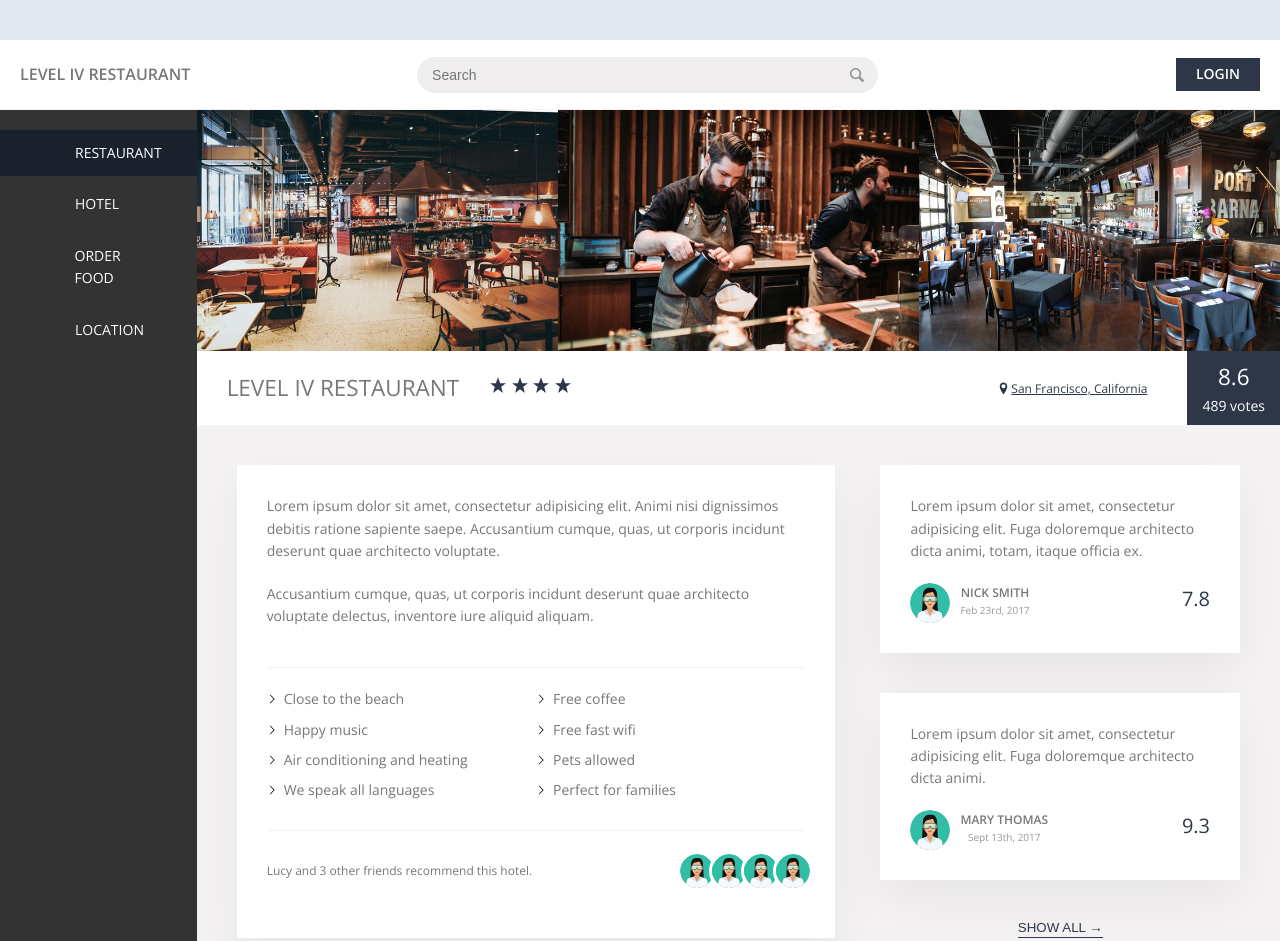
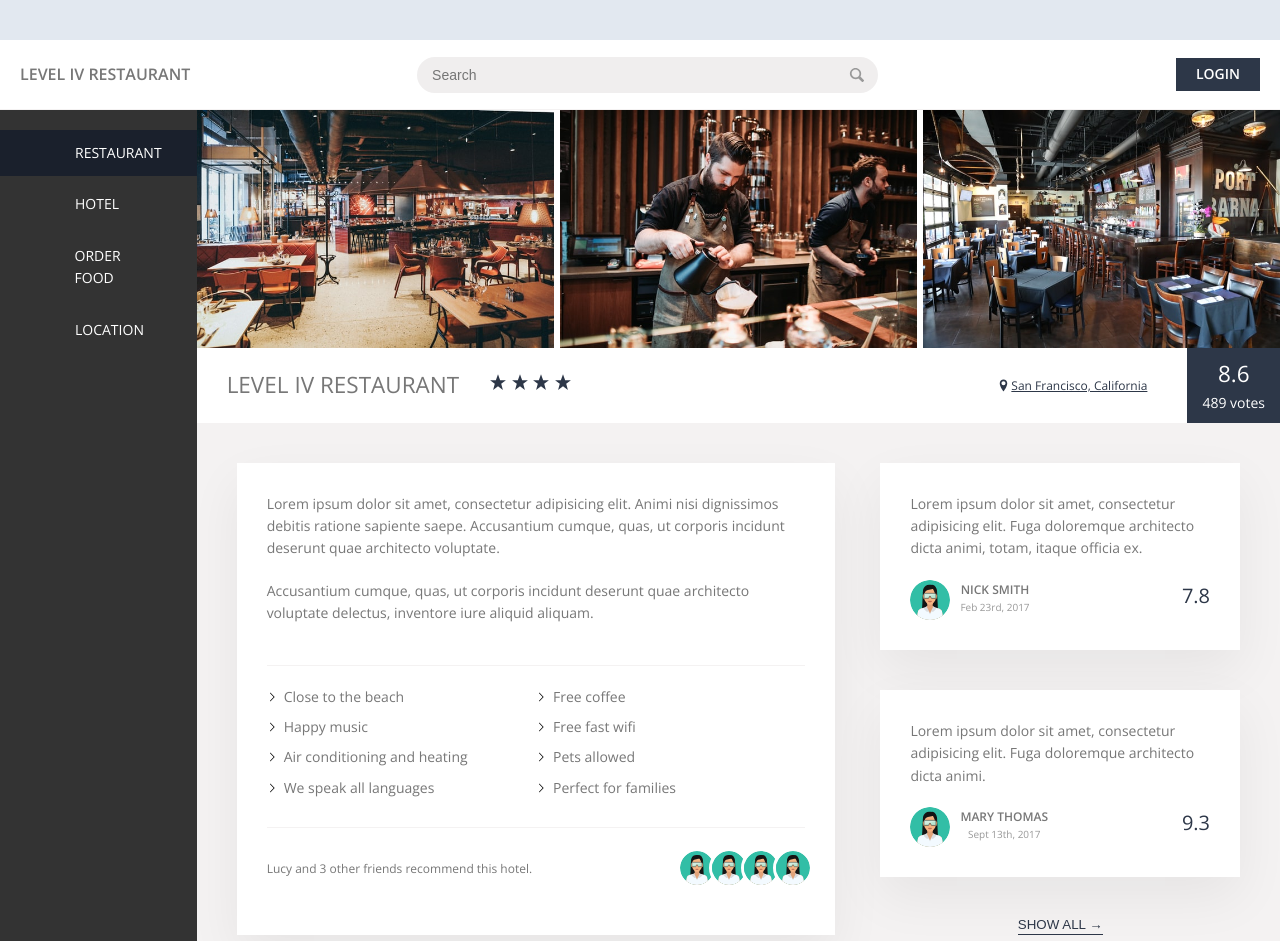
Before and after one commit to 4hmaad/level4res, a website: page index.html in a window 1280 px wide. Shown: the top 941 px of the page. Drawn offline with nearby package versions, Linux system fonts and the light colour scheme.

Commit message:
added border to gallery image

```diff
--- a/index.html
+++ b/index.html
@@ -61,7 +61,7 @@
             <div class="gallery__item">
               <img class="gallery__image" src="img/res-1.jpg" />
             </div>
-            <div class="gallery__item">
+            <div class="gallery__item gallery__item--border">
               <img class="gallery__image" src="img/res-2.jpg" />
             </div>
             <div class="gallery__item">
--- a/sass/_components.scss
+++ b/sass/_components.scss
@@ -141,6 +141,12 @@
   .gallery {
     display: flex;
     flex-direction: row;
+
+    &__item--border {
+      border: 6px solid #fff;
+      border-top: 0;
+      border-bottom: 0;
+    }
 
     &__image {
       display: block;
```
Also changed, not shown: assets/style.css.
